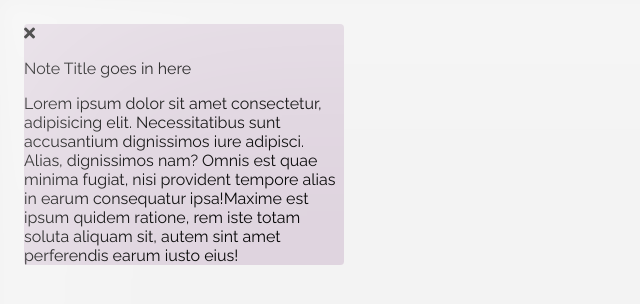
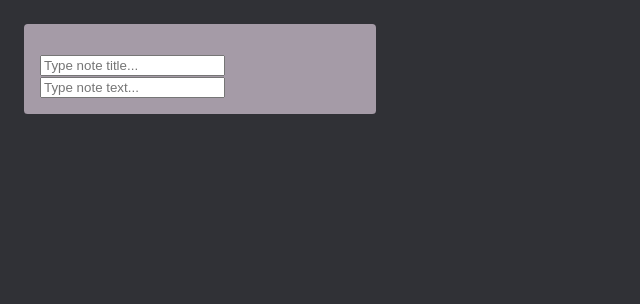
Before and after one commit to decameronn/noteX, a website: page app/pug/index.pug in a window 1280 px wide. Shown: the whole page, without its empty margins (0-640 px from the left). Drawn offline with nearby package versions, Linux system fonts and the light colour scheme; files that its build step writes are made by us from their sources.

Commit message:
add basic structure for a note

```diff
--- a/app/js/main.js
+++ b/app/js/main.js
@@ -1,5 +1,15 @@
-function checkScriptConnection() {
-  console.log('main.js connected');
+console.log('main.js connected');
+
+
+function createNote() {
+  let note = document.getElementsByClassName('note');
+
 }
 
-checkScriptConnection();
+function editNote() {
+
+}
+
+function deleteNote() {
+
+}
--- a/app/pug/body.pug
+++ b/app/pug/body.pug
@@ -1,12 +1,11 @@
 body
   div(class="note-container")
-    div(class="note-list")
 
       div(class="note")
         div(class="note-header")
-          span(class="note-close")
-            i(class="fas fa-times")
-        div(class="note-title")
-          p Note Title goes in here
+          div(class="note-title")
+            input(class="input-body" type="text" placeholder="Type note title...")
+          div(class="note-info")
+            //- TODO add date & buttons
         div(class="note-body")
-          p Lorem ipsum dolor sit amet consectetur, adipisicing elit. Necessitatibus sunt accusantium dignissimos iure adipisci. Alias, dignissimos nam? Omnis est quae minima fugiat, nisi provident tempore alias in earum consequatur ipsa!Maxime est ipsum quidem ratione, rem iste totam soluta aliquam sit, autem sint amet perferendis earum iusto eius!
+          input(class="input-body" type="text" placeholder="Type note text...")
--- a/app/sass/style.sass
+++ b/app/sass/style.sass
@@ -2,22 +2,14 @@
 
 body
   padding: 1em
-  background: #f3f3f3
+  background: #303136
   font-family: 'Raleway', sans-serif
 
 .note-container
   display: flex
   flex-flow: row wrap
-  &::before
-    content: ''
-    position: absolute
-    top: 0
-    right: 0
-    bottom: 0
-    left: 0
-    box-shadow: inset 0 0 2000px rgba(255, 255, 255, .5)
-    filter: blur(10px)
 
+// TODO is this needed?
 .note-list
   flex-grow: 1
   justify-content: center
@@ -28,3 +20,10 @@ body
   background-color: rgba(215, 200, 215, .7)
   border-radius: .3vw
   width: 25vw
+  padding: 1em
+  flex-wrap: wrap
+  resize: both
+  cursor: pointer
+
+.note-header
+  font-size: 2em
```
Also changed, not shown: 1 other file.
